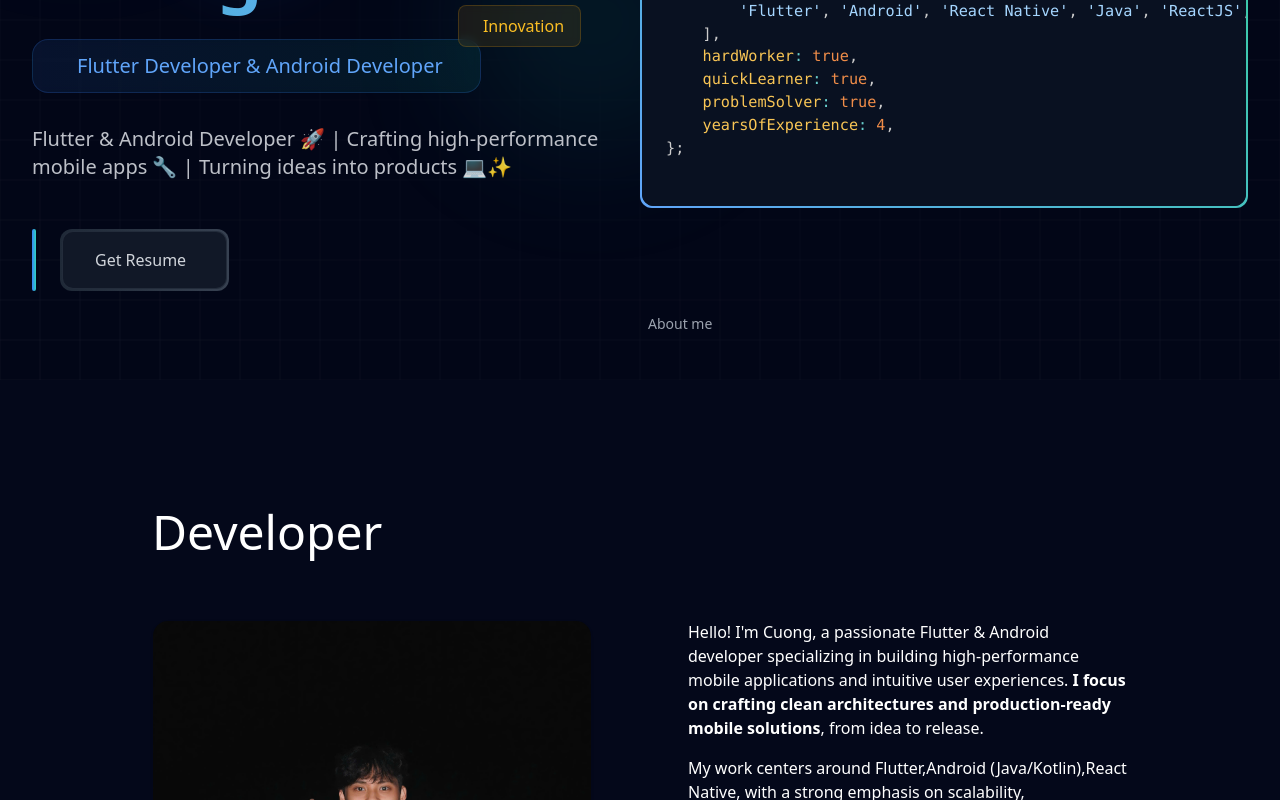
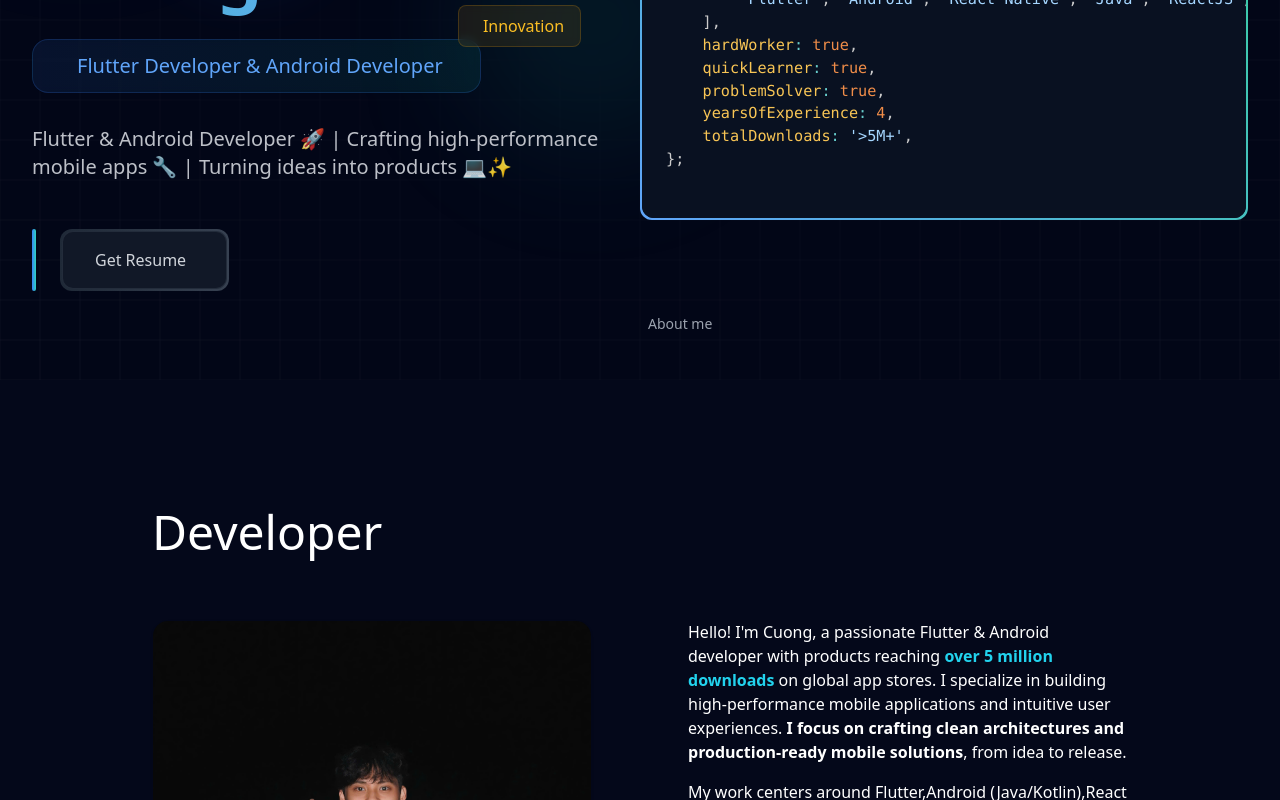
Before and after one commit to nguyenvietcuong0112/nguyenvietcuong_profolio, a React (Vite) app: page / in a window 1280 px wide. Shown: the part 420-1220 px from the top of the page. Built offline with nearby package versions, Linux system fonts and the light colour scheme.

Commit message:
fix bugs

```diff
--- a/src/pages/About/About.jsx
+++ b/src/pages/About/About.jsx
@@ -24,9 +24,8 @@ export default function About() {
 
             <div className="relative space-y-4">
               <p className="text-white">
-                Hello! I'm Cuong, a passionate Flutter & Android developer specializing in
-                building high-performance mobile applications and intuitive user
-                experiences.{" "}
+                Hello! I'm Cuong, a passionate Flutter & Android developer with products reaching{" "}
+                <span className="font-bold text-cyan-400">over 5 million downloads</span> on global app stores. I specialize in building high-performance mobile applications and intuitive user experiences.{" "}
                 <span className="font-bold text-white">
                   I focus on crafting clean architectures and production-ready mobile
                   solutions
--- a/src/pages/Experience/Experience.jsx
+++ b/src/pages/Experience/Experience.jsx
@@ -105,6 +105,7 @@ const ExperienceSection = () => {
         "Implemented monetization strategies (Ad integration & optimization)",
         "CI/CD: Bitbucket Pipelines, Automated Build & Deployment, Code Signing, Google Play Publishing",
         "Published, maintained, and enhanced apps on Google Play Store and Apple App Store",
+        "Achieved a significant milestone with apps reaching over 5 million total downloads",
       ],
       technologies: ["Flutter", "Android Java", "Android Kotlin", "Swift"],
     },
--- a/src/pages/Hero/Hero.jsx
+++ b/src/pages/Hero/Hero.jsx
@@ -59,6 +59,7 @@ const profile = {
     quickLearner: true,
     problemSolver: true,
     yearsOfExperience: 4,
+    totalDownloads: '>5M+',
 };
   `);
 
```
